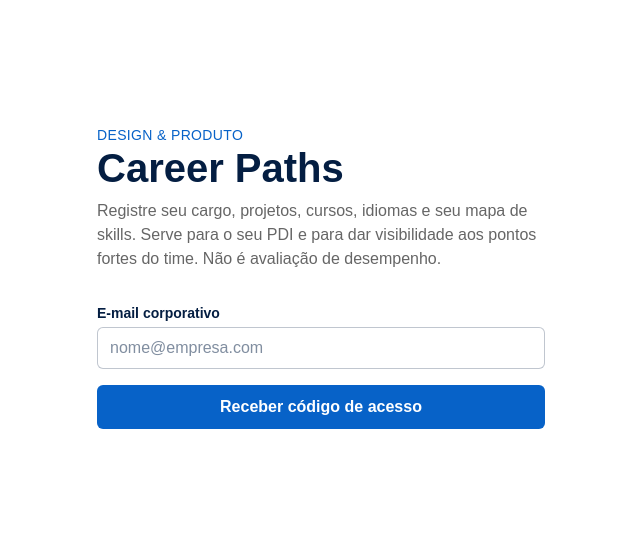
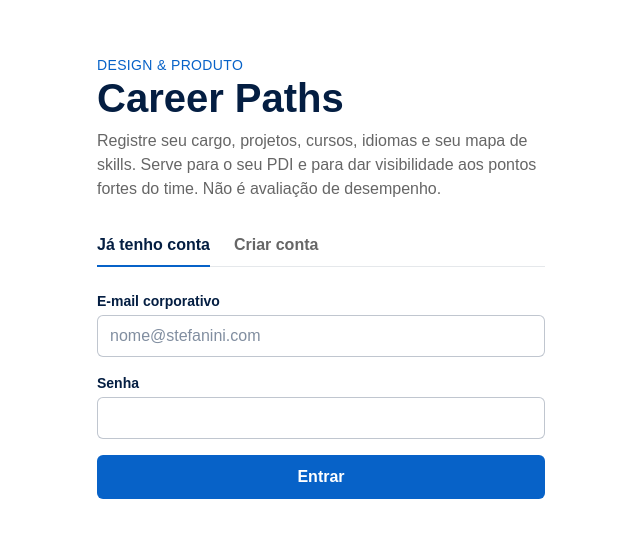
Before and after one commit to mrcassadori/carrer_paths, a React (Vite) app: page /entrar in a window 1280 px wide. Shown: the part 123-660 px from the top of the page, without its empty margins (319-959 px from the left). Built offline with nearby package versions, Linux system fonts and the light colour scheme; no server answers.

Commit message:
Refactor Entrar component for email and password login

```diff
--- a/src/pages/Entrar.tsx
+++ b/src/pages/Entrar.tsx
@@ -4,65 +4,68 @@
 import { readOrigem } from '../lib/origem'
 import { supabase } from '../lib/supabase'
 
-/** Erro que o Supabase devolve no #hash quando um link de e-mail falha (ex.: expirado). */
-function hashError(): string {
-  const params = new URLSearchParams(window.location.hash.slice(1))
-  return params.get('error_code') === 'otp_expired'
-    ? 'Esse link expirou ou já foi usado. Use o código que chega no e-mail.'
-    : params.get('error_description') ?? ''
-}
+type Mode = 'entrar' | 'criar'
 
 /**
- * Entrada por código de 6 dígitos enviado por e-mail. Usamos código em vez de só o link
- * porque a segurança do e-mail corporativo costuma abrir o link antes da pessoa e invalidá-lo.
+ * Entrada por e-mail e senha, sem confirmação por e-mail (desligada no Supabase).
+ * O domínio corporativo continua sendo checado pelo hook before-user-created.
  */
 export default function Entrar() {
   const navigate = useNavigate()
+  const [mode, setMode] = useState<Mode>('entrar')
+  const [name, setName] = useState('')
   const [email, setEmail] = useState('')
-  const [code, setCode] = useState('')
-  const [sent, setSent] = useState(false)
-  const [error, setError] = useState(hashError)
+  const [password, setPassword] = useState('')
+  const [error, setError] = useState('')
   const [busy, setBusy] = useState(false)
 
-  async function sendCode(e?: FormEvent) {
-    e?.preventDefault()
+  function switchMode(next: Mode) {
+    setMode(next)
+    setError('')
+  }
+
+  async function submit(e: FormEvent) {
+    e.preventDefault()
     setBusy(true)
     setError('')
-    const { error } = await supabase.auth.signInWithOtp({
-      email: email.trim().toLowerCase(),
-      options: {
-        emailRedirectTo: window.location.origin,
-        data: { origem: readOrigem() }, // usado só no primeiro cadastro
-      },
+    const cleanEmail = email.trim().toLowerCase()
+
+    if (mode === 'criar') {
+      const { data, error } = await supabase.auth.signUp({
+        email: cleanEmail,
+        password,
+        options: { data: { full_name: name.trim(), origem: readOrigem() } },
       })
       setBusy(false)
       if (error) {
+        const msg = error.message.toLowerCase()
         setError(error.message.includes('corporativo')
           ? error.message
-        : error.status === 429
-          ? 'Muitas tentativas seguidas. Espere um minuto e tente de novo.'
-          : 'Não foi possível enviar o código. Confira se é o seu e-mail corporativo e tente de novo.')
+          : msg.includes('already registered')
+            ? 'Esse e-mail já tem conta. Use "Já tenho conta" para entrar.'
+            : msg.includes('password')
+              ? 'A senha precisa ter pelo menos 8 caracteres.'
+              : 'Não foi possível criar a conta. Confira se é o seu e-mail corporativo e tente de novo.')
         return
       }
-    setSent(true)
+      if (!data.session) {
+        setError('Conta criada, mas o acesso ainda pede confirmação por e-mail. Avise o Massao.')
+        return
+      }
+      navigate('/', { replace: true })
+      return
     }
 
-  async function verify(e: FormEvent) {
-    e.preventDefault()
-    setBusy(true)
-    setError('')
-    const { error } = await supabase.auth.verifyOtp({
-      email: email.trim().toLowerCase(),
-      token: code.replace(/\D/g, ''),
-      type: 'email',
-    })
+    const { error } = await supabase.auth.signInWithPassword({ email: cleanEmail, password })
     setBusy(false)
     if (error) {
-      setError('Código inválido ou expirado. Confira os números ou peça um código novo.')
+      setError('E-mail ou senha incorretos. Se ainda não tem conta, use "Criar conta".')
       return
     }
     navigate('/', { replace: true })
   }
+
+  const criando = mode === 'criar'
 
   return (
     <main className="min-h-screen flex items-center justify-center px-4">
@@ -73,38 +76,38 @@
           Registre seu cargo, projetos, cursos, idiomas e seu mapa de skills. Serve para o seu PDI e para dar
           visibilidade aos pontos fortes do time. Não é avaliação de desempenho.
         </p>
-        {sent ? (
-          <form onSubmit={verify} className="space-y-4">
-            <p>Enviamos um código para <strong>{email}</strong>. Ele vale por 1 hora.</p>
-            <Field label="Código do e-mail">
-              <Input inputMode="numeric" autoComplete="one-time-code" required autoFocus
-                value={code} onChange={(e) => setCode(e.target.value)} placeholder="123456" />
+
+        <div className="flex gap-6 mb-6 border-b border-midnight/10">
+          {(['entrar', 'criar'] as const).map((m) => (
+            <button key={m} type="button" onClick={() => switchMode(m)}
+              className={`pb-2 font-card font-semibold -mb-px border-b-2 ${mode === m
+                ? 'border-preparacao text-midnight'
+                : 'border-transparent text-apoio'}`}>
+              {m === 'entrar' ? 'Já tenho conta' : 'Criar conta'}
+            </button>
+          ))}
+        </div>
+
+        <form onSubmit={submit} className="space-y-4">
+          {criando && (
+            <Field label="Nome completo">
+              <Input required autoComplete="name" value={name} onChange={(e) => setName(e.target.value)} />
             </Field>
-            <ErrorText>{error}</ErrorText>
-            <Button type="submit" disabled={busy || code.replace(/\D/g, '').length < 6} className="w-full">
-              {busy ? 'Entrando…' : 'Entrar'}
-            </Button>
-            <div className="flex justify-between text-sm">
-              <button type="button" className="underline text-apoio" onClick={() => { setSent(false); setCode('') }}>
-                Trocar e-mail
-              </button>
-              <button type="button" className="underline text-apoio" disabled={busy} onClick={() => sendCode()}>
-                Reenviar código
-              </button>
-            </div>
-          </form>
-        ) : (
-          <form onSubmit={sendCode} className="space-y-4">
+          )}
           <Field label="E-mail corporativo">
             <Input type="email" required autoComplete="email" value={email}
-                onChange={(e) => setEmail(e.target.value)} placeholder="nome@empresa.com" />
+              onChange={(e) => setEmail(e.target.value)} placeholder="nome@stefanini.com" />
+          </Field>
+          <Field label={criando ? 'Crie uma senha (mínimo 8 caracteres)' : 'Senha'}>
+            <Input type="password" required minLength={criando ? 8 : undefined}
+              autoComplete={criando ? 'new-password' : 'current-password'}
+              value={password} onChange={(e) => setPassword(e.target.value)} />
           </Field>
           <ErrorText>{error}</ErrorText>
           <Button type="submit" disabled={busy} className="w-full">
-              {busy ? 'Enviando…' : 'Receber código de acesso'}
+            {busy ? 'Aguarde…' : criando ? 'Criar conta' : 'Entrar'}
           </Button>
         </form>
-        )}
       </div>
     </main>
   )
```
Lines whose indentation alone changed are shown as unchanged.
